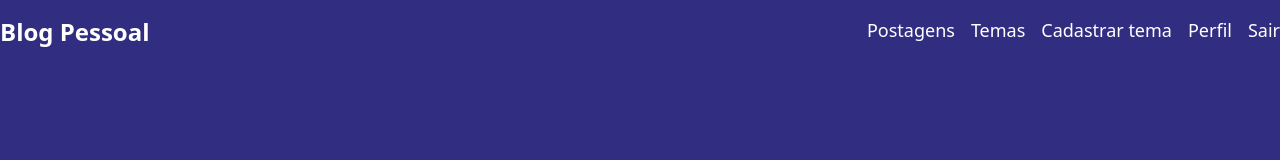
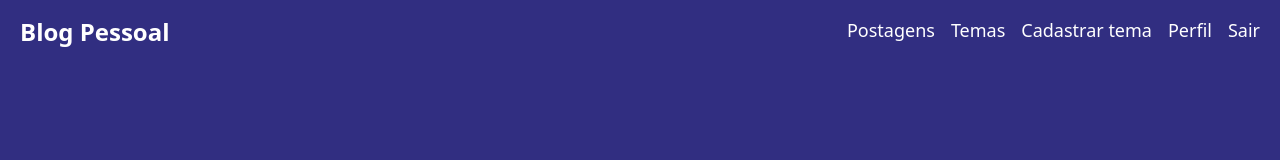
Before and after one commit to jorgeguedess/react_blogpessoal_generation, a React (Vite) app: page / in a window 1280 px wide. Shown: the top 160 px of the page. Built offline with nearby package versions, Linux system fonts and the light colour scheme.

Commit message:
chore: adjusting Eslint and theme container in tailwind.config.js

```diff
--- a/tailwind.config.js
+++ b/tailwind.config.js
@@ -2,6 +2,13 @@
 export default {
   content: ["./index.html", "./src/**/*.{js,ts,jsx,tsx}"],
   theme: {
+    container: {
+      center: true,
+      padding: "1.25rem",
+      screens: {
+        "2xl": "1300px",
+      },
+    },
     extend: {},
   },
   plugins: [],
```
Also changed, not shown: .eslintrc.cjs.
